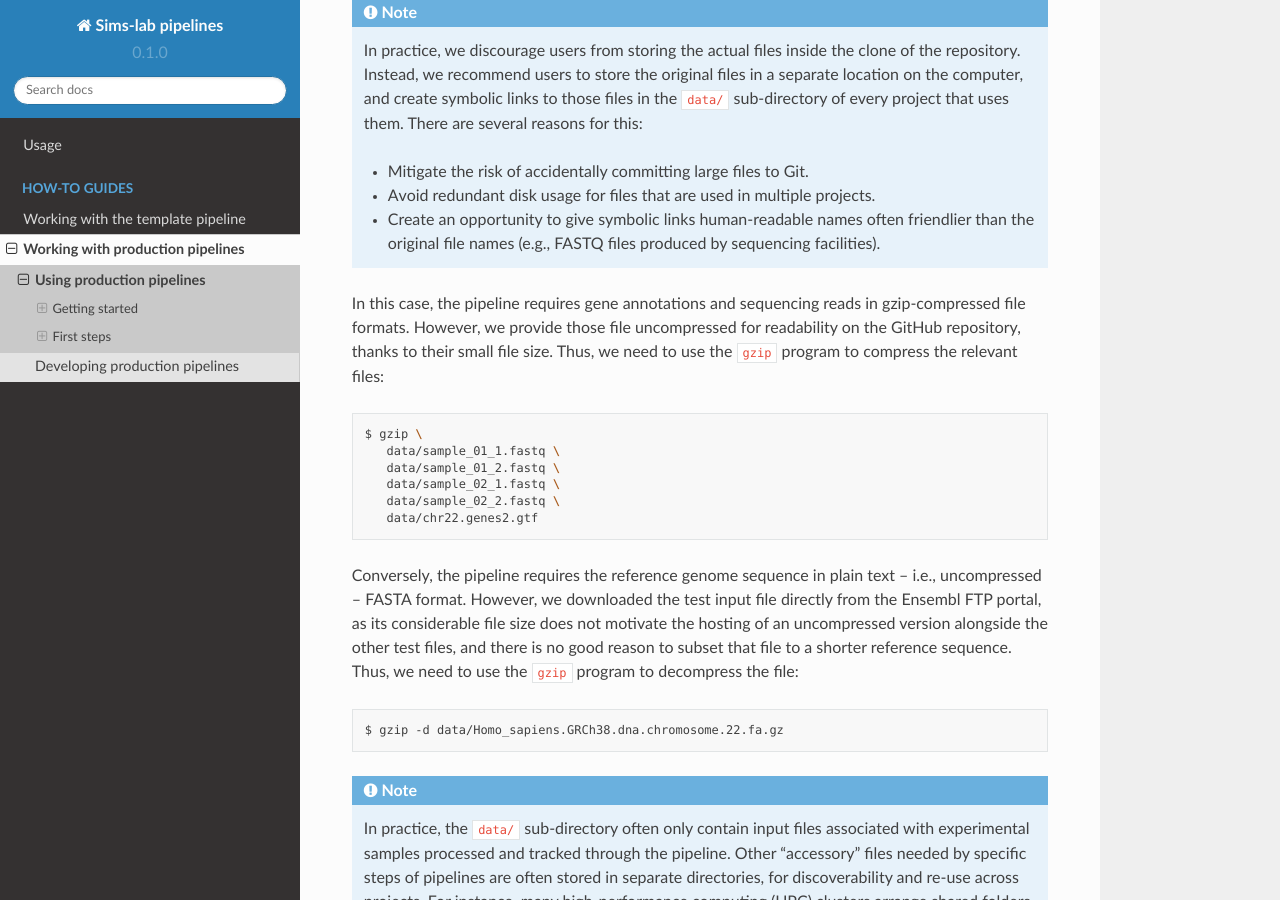
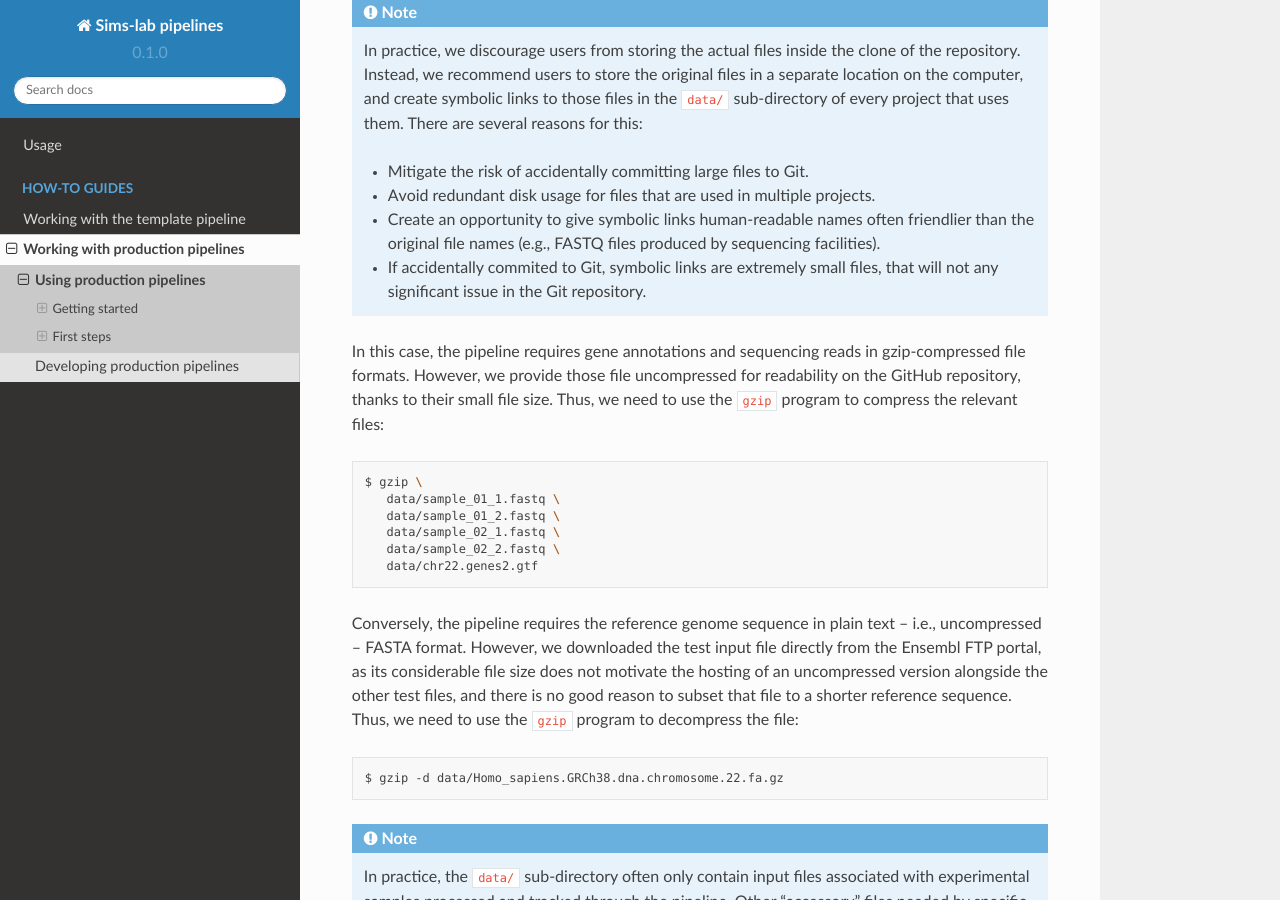
Before and after one commit to kevinrue/rtd-tutorial, a Sphinx documentation site: the page built from docs/source/guides/production_usage.rst, in a window 1280 px wide and 900 px high, scrolled down 5115 px. Built offline with Sphinx 7.4.7 and the Read the Docs theme 2.0.0, drawn with Linux system fonts in a browser that asks for light colours.

Commit message:
additional point about symbolic links

```diff
--- a/docs/source/guides/production_usage.rst
+++ b/docs/source/guides/production_usage.rst
@@ -224,6 +224,8 @@ and are processed extremely quickly in the various pipeline steps.
    * Avoid redundant disk usage for files that are used in multiple projects.
    * Create an opportunity to give symbolic links human-readable names often friendlier
      than the original file names (e.g., FASTQ files produced by sequencing facilities).
+   * If accidentally commited to Git, symbolic links are extremely small files,
+     that will not any significant issue in the Git repository.
 
 In this case, the pipeline requires gene annotations and sequencing reads in gzip-compressed file formats.
 However, we provide those file uncompressed for readability on the GitHub repository, thanks to their small file size.
```
